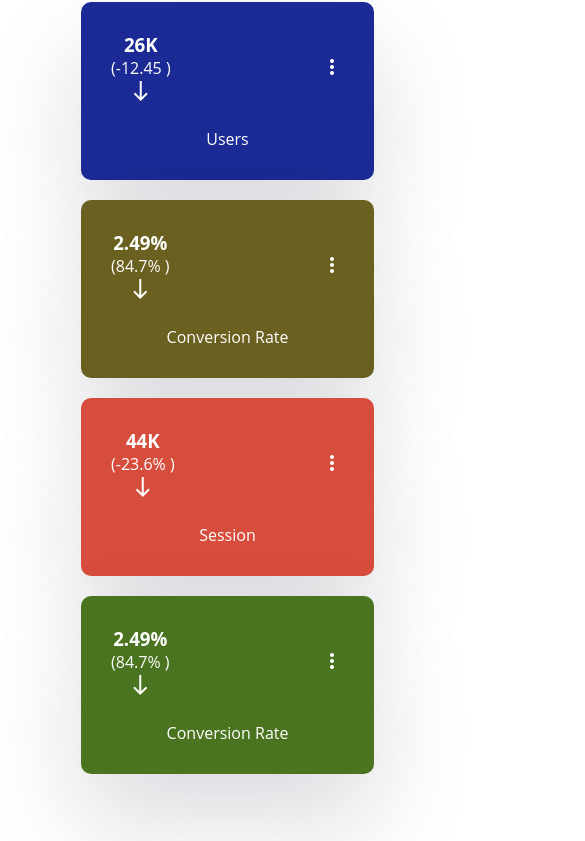
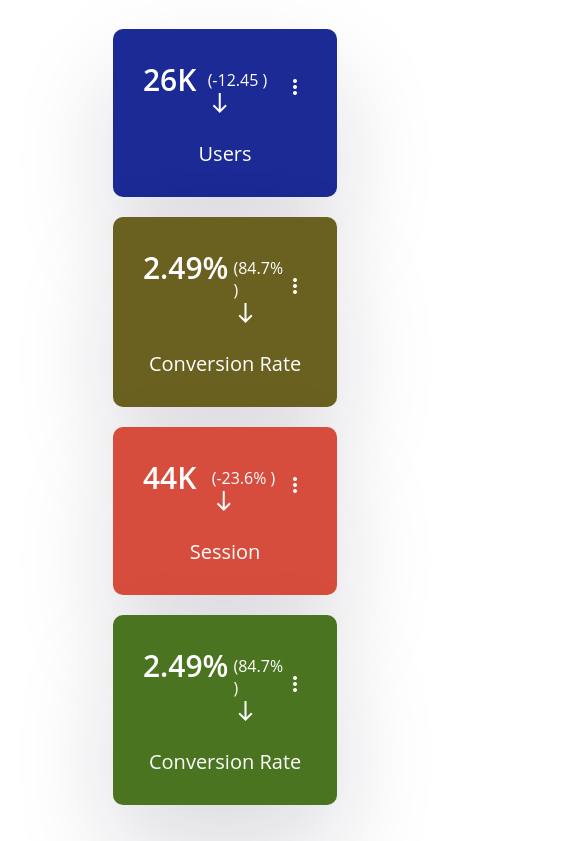
Before and after one commit to kojoYeboah53i/Azeezah, a plain HTML site: page CoreUi/index.html in a window 390 px wide. Shown: the part 67-908 px from the top of the page, 585 px wide, since content can reach past the window. Drawn offline with nearby package versions, Linux system fonts and the light colour scheme.

Commit message:
fixed responsiveness

```diff
--- a/CoreUi/index.css
+++ b/CoreUi/index.css
@@ -115,19 +115,19 @@ img{
     display: flex;
 }
 
-.badge-profile{
+/* .badge-profile{
     font-size: 4rem;
     font-weight: bolder;
     color: green;
     position: absolute;
     bottom: -1.9rem;
 
-}
+} */
 
-.badge-profile span{
+/* .badge-profile span{
     position: relative;
     left: 1.8rem;
-}
+} */
 
 .menu{
     display: none;
@@ -228,7 +228,7 @@ ul li a{
     display: grid;
     grid-template-columns: repeat(4, 1fr);
     grid-gap: 20px;
-    height: 50%;
+    height: 40%;
     padding: 2rem 3rem;
 }
 .cards{
@@ -245,6 +245,18 @@ ul li a{
     justify-content: space-between;
     align-items: center;
     margin-bottom: 20px;
+}
+.numbers{
+    display: grid;
+    grid-template-columns: 1fr 1fr;
+    gap: 5px;
+}
+.numbers .number{
+    margin-top: 10px;
+}
+p{
+    font-size: 20px;
+    text-align:center;
 }
 .one{
     background-color: rgb(27, 42, 148);
@@ -263,28 +275,25 @@ ul li a{
     background-color: rgb(74, 116, 32);
     color: white;
 }
+h3{
+    font-size: 30px;
+    font-weight: 600;
+}
 
-
-
-
-@media(max-width: 600px){
+@media(max-width: 768px){
     .cards-container{
         grid-template-columns: 1fr;
-        padding: 0.3rem 1rem;
+        /* padding: 3rem 3rem; */
+        margin-right: 6rem;
+    }
+    .cards{
+        padding: 30px;
     }
     .sidebar{
         display: none;
     }
-    .contents{
-        width: 100%;
-        text-align: center;
-        margin: 0 auto;
+
+    .nav-notification-icons{
+        display: none;
     }
-/*
-    body{
-
-        grid-template-columns: 1fr;
-        width: 100%;
-        padding: 2rem 3rem;
-    } */
 }
--- a/CoreUi/index.html
+++ b/CoreUi/index.html
@@ -65,9 +65,9 @@
                 </div>
                  <div class="profile-badge">
                    <img src="./img/pic.jpg" alt="" width="40" height="40">
-                    <div class="badge-profile">
+                    <!-- <div class="badge-profile">
                         <span>.</span>
-                    </div>
+                    </div> -->
                 </div>
 
                  <div class="profile">
```
